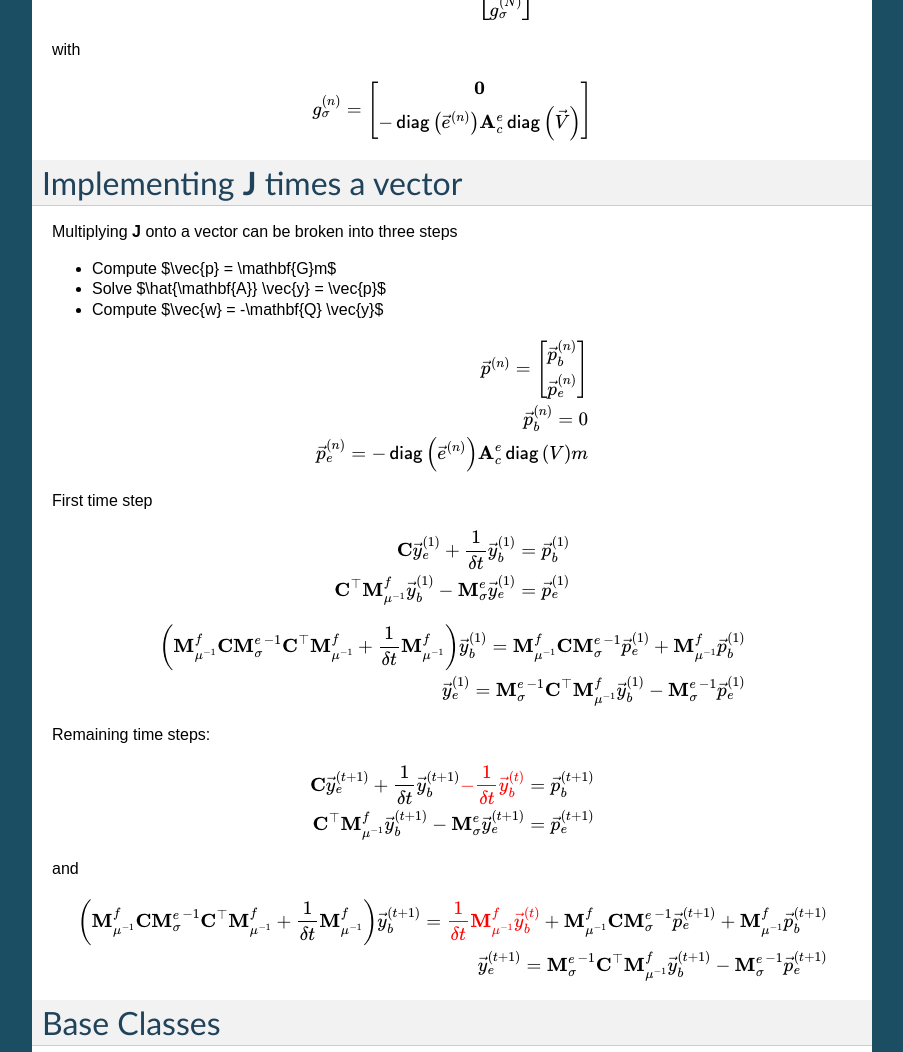
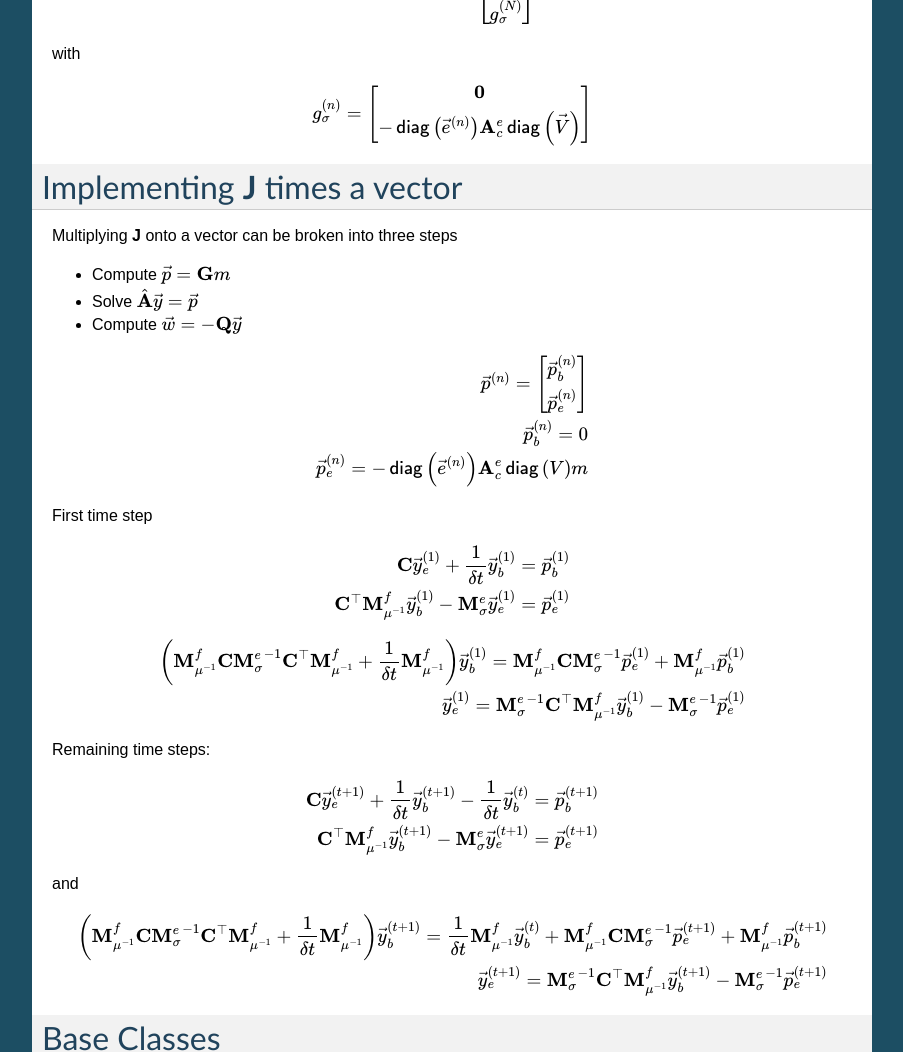
Before and after one commit to simpeg/simpeg, a Sphinx documentation site: the page built from docs/api_TDEM.rst, in a window 1280 px wide and 1400 px high, scrolled down 1885 px, cut to the strip 0-1052 px from the top of the window. Shown: the whole strip, without its empty margins (198-1101 px from the left). Built offline with Sphinx 7.4.7, drawn with Linux system fonts in a browser that asks for light colours; some of the changed text lies outside the part shown.

```diff
--- a/docs/api_TDEM.rst
+++ b/docs/api_TDEM.rst
@@ -47,22 +47,6 @@
     \renewcommand {\u}  { {\vec u} }
     \newcommand{\I}{\vec{I}}
 
-
-.. raw:: html
-
-    <script type="text/x-mathjax-config">
-      MathJax.Hub.Config({
-        extensions: ["tex2jax.js"],
-        jax: ["input/TeX", "output/HTML-CSS"],
-        tex2jax: {
-          inlineMath: [ ['$','$'], ["\\(","\\)"] ],
-          displayMath: [ ['$$','$$'], ["\\[","\\]"] ],
-          processEscapes: true
-        },
-        "HTML-CSS": { availableFonts: ["TeX"] },
-        TeX: {extensions: ["color.js"]}
-      });
-    </script>
 
 
 Sensitivity Calculation
@@ -156,7 +140,7 @@ where
         \right]
     \end{align}
 
-For the fields $\u$, the measured data is given by
+For the fields \\(\\u\\), the measured data is given by
 
 .. math::
 
@@ -173,7 +157,7 @@ The sensitivity matrix **J** is then defined as
     \end{align}
 
 
-Defining the function $\\c(m,\\u)$ to be
+Defining the function \\(\\c(m,\\u)\\) to be
 
 .. math::
 
@@ -244,9 +228,9 @@ Implementing **J** times a vector
 Multiplying **J** onto a vector can be broken into three steps
 
 
-* Compute $\\vec{p} = \\mathbf{G}m$
-* Solve $\\hat{\\mathbf{A}} \\vec{y} = \\vec{p}$
-* Compute $\\vec{w} = -\\mathbf{Q} \\vec{y}$
+* Compute \\(\\vec{p} = \\mathbf{G}m\\)
+* Solve \\(\\hat{\\mathbf{A}} \\vec{y} = \\vec{p}\\)
+* Compute \\(\\vec{w} = -\\mathbf{Q} \\vec{y}\\)
 
 .. math::
 
@@ -285,7 +269,7 @@ Remaining time steps:
 
     \begin{align}
         \dcurl \vec{y}_{e}^{(t+1)} + \frac{1}{\delta t} \vec{y}_{b}^{(t+1)}
-        {\color{red}- \frac{1}{\delta t} \vec{y}_{b}^{(t)} }
+        - \frac{1}{\delta t} \vec{y}_{b}^{(t)}
         = \vec{p}_b^{(t+1)} \\
         \dcurl^\top \MfMui \vec{y}_b^{(t+1)} - \MeSig \vec{y}_e^{(t+1)} = \vec{p}_e^{(t+1)}
     \end{align}
@@ -296,7 +280,7 @@ and
 
     \begin{align}
         \left( \MfMui \dcurl \MeSig^{-1} \dcurl^\top \MfMui + \frac{1}{\delta t} \MfMui \right) \vec{y}_{b}^{(t+1)} =
-        {\color{red} \frac{1}{\delta t} \MfMui \vec{y}_b^{(t)} }
+        \frac{1}{\delta t} \MfMui \vec{y}_b^{(t)}
         + \MfMui \dcurl \MeSig^{-1} \vec{p}_e^{(t+1)} + \MfMui \vec{p}_b^{(t+1)} \\
         \vec{y}_e^{(t+1)} = \MeSig^{-1} \dcurl^\top \MfMui \vec{y}_b^{(t+1)} - \MeSig^{-1} \vec{p}_e^{(t+1)}
     \end{align}
```
